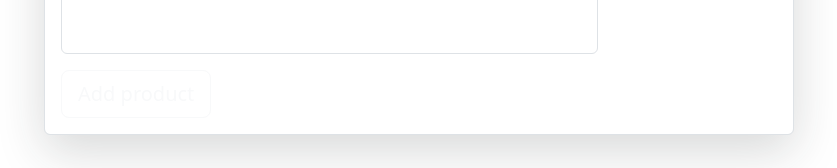
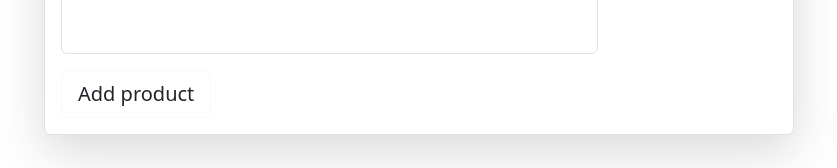
Before and after one commit to Elias-lap/Crud, a plain HTML site: page index.html in a window 1280 px wide. Shown: the part 529-697 px from the top of the page, without its empty margins (221-1058 px from the left). Drawn offline with Linux system fonts and the light colour scheme.

Commit message:
change color

```diff
--- a/index.html
+++ b/index.html
@@ -25,7 +25,7 @@
             <label for="productDesc" class=" fs-4 "> productDesc:</label>
             <textarea type="text" class=" form-control w-75 my-3 " id="productDesc"></textarea>
 
-            <button id="Addbroduct" onclick="addproduct()" class=" btn btn-lg btn-outline-light d-block" >Add product</button>
+            <button id="Addbroduct" onclick="addproduct()" class=" btn btn-lg btn-outline-light d-block text-dark " >Add product</button>
 
 
 
```
